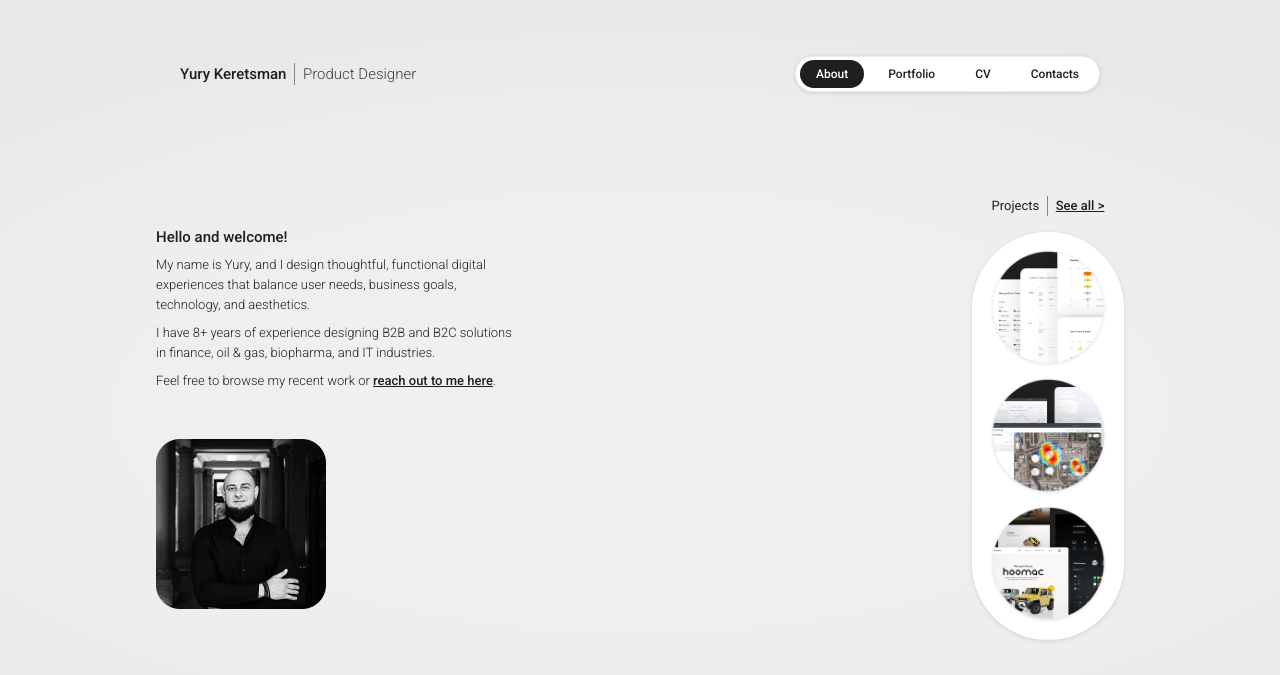
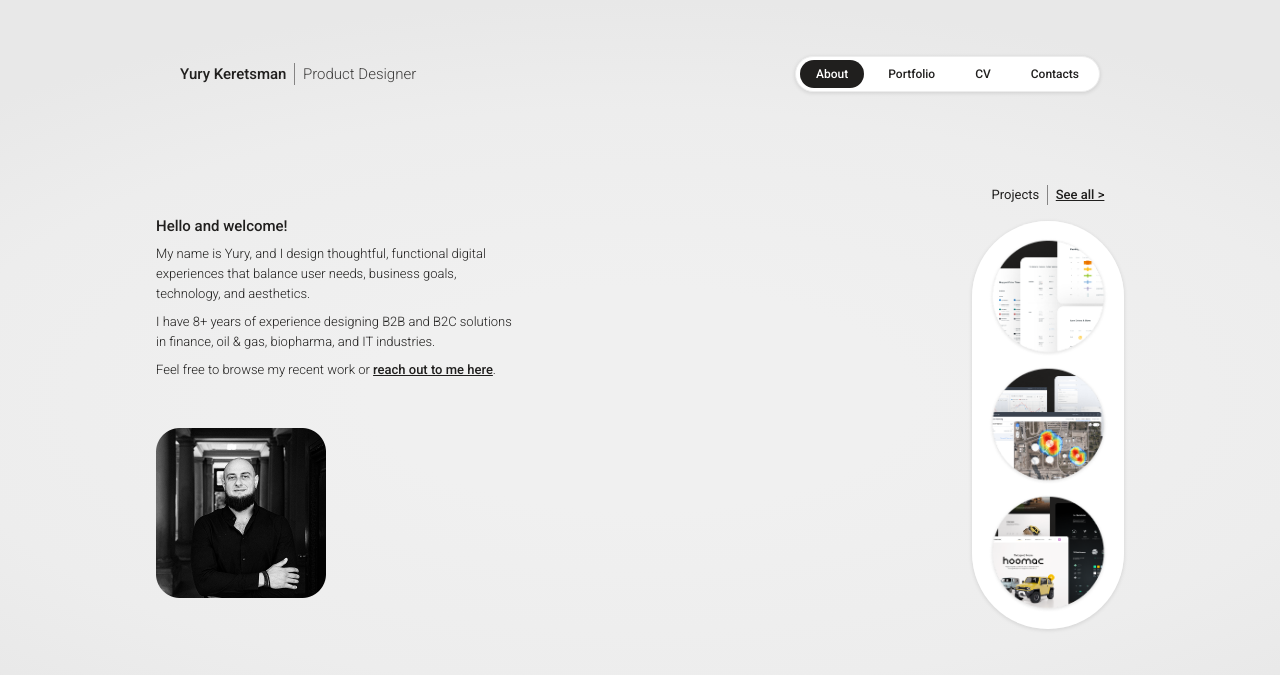
Before and after one commit to Yuryker/Portfolio, a plain HTML site: page index.html in a window 1280 px wide. Shown: the top 675 px of the page. Drawn offline with Linux system fonts and the light colour scheme.

Commit message:
Update style.css - section1 wr height

```diff
--- a/style.css
+++ b/style.css
@@ -168,7 +168,7 @@ header {
 /* Section 1 Wrapper */
 .section1-wrapper {
   width: 100%;
-  min-height: calc(100vh - 56px - 36px);
+  min-height: calc(100vh - 78px - 36px);
   display: flex;
   flex-direction: column;
   justify-content: flex-end;
```
